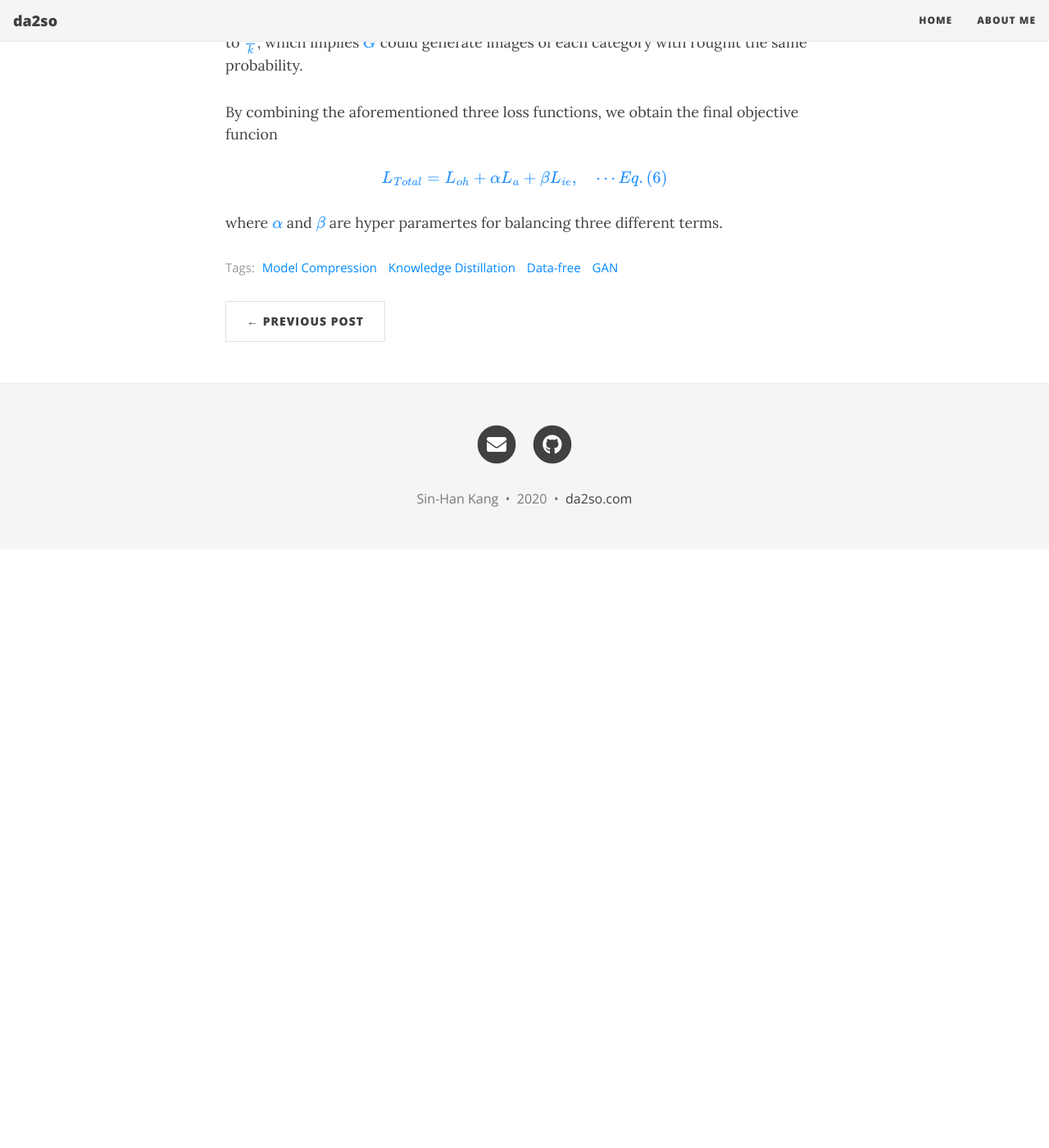
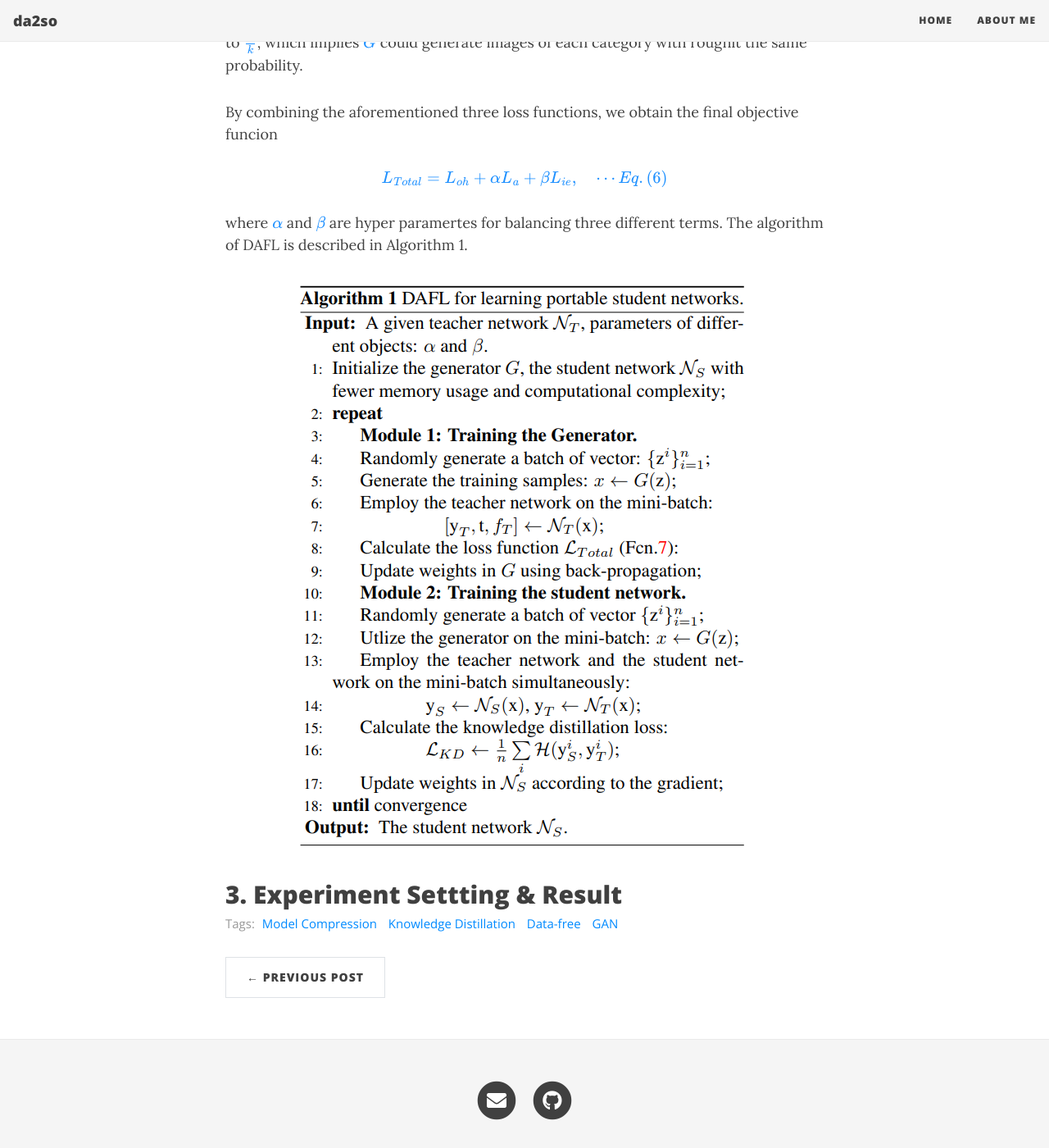
Before and after one commit to da2so/da2so.github.io, a Jekyll site: the page built from _posts/2020-08-13-Data-Free_Learning_of_Student_Networks.md, in a window 1280 px wide and 1400 px high, scrolled down 3447 px. Shown: the whole window at 82% size. Built offline with Jekyll 4.4.1, drawn with Linux system fonts in a browser that asks for light colours; nearby versions of some CDN libraries; formulas are drawn with MathJax 3; before the commit the page ends 4117 px from its top, so only the background shows below that.

Commit message:
Update 2020-08-13-Data-Free_Learning_of_Student_Networks.md

```diff
--- a/_posts/2020-08-13-Data-Free_Learning_of_Student_Networks.md
+++ b/_posts/2020-08-13-Data-Free_Learning_of_Student_Networks.md
@@ -115,4 +115,10 @@ L_\{Total\}=L_\{oh\}+\alpha L_\{a\}+\beta L_\{ie\}, \quad \cdots Eq. (6)
 \\]
 </span>
 
-where <span style="color:DodgerBlue">$\alpha$</span> and <span style="color:DodgerBlue">$\beta$</span> are hyper paramertes for balancing three different terms.
+where <span style="color:DodgerBlue">$\alpha$</span> and <span style="color:DodgerBlue">$\beta$</span> are hyper paramertes for balancing three different terms. The algorithm of DAFL is described in Algorithm 1.
+
+
+![1](https://da2so.github.io/assets/post_img/2020-08-13-Data-Free_Learning_of_Student_Networks/2.png){: .mx-auto.d-block :}
+
+
+## 3. Experiment Settting & Result
```
